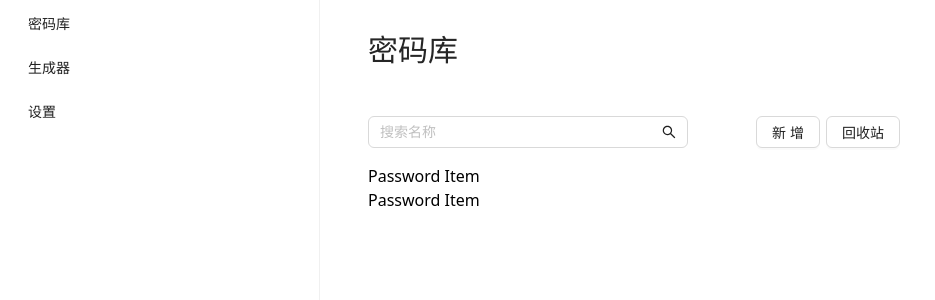
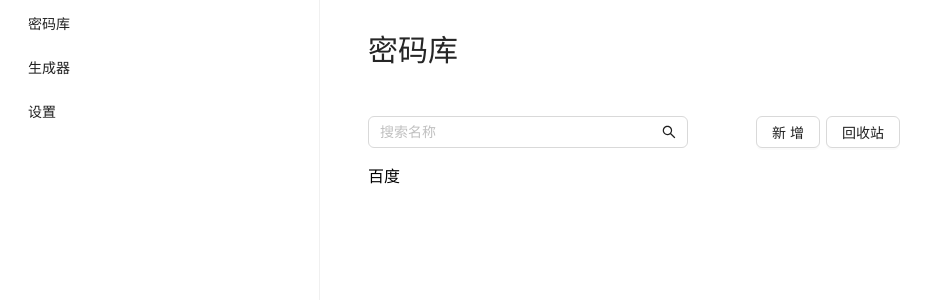
Before and after one commit to Lyyyttooon/yardpassword, a Next.js app: page /password-manager in a window 1280 px wide. Shown: the top 300 px of the page, without its empty margins (0-935 px from the left). Built offline with nearby package versions, Linux system fonts and the light colour scheme.

Commit message:
feat: 增加列表生成

```diff
--- a/src/app/password-manager/page.tsx
+++ b/src/app/password-manager/page.tsx
@@ -8,6 +8,14 @@ export default function PasswordManager() {
   const listData = [
     {
       name: '重要',
+      items: [
+        {
+          name: '百度',
+          website: 'www.baidu.com',
+          password: '12345678',
+          desc: '描述',
+        },
+      ],
     },
     {
       name: '通用',
--- a/src/components/password-items/index.tsx
+++ b/src/components/password-items/index.tsx
@@ -1,3 +1,37 @@
-export default function PasswordItem() {
-  return <div>Password Item</div>;
+import { useEffect, useState } from 'react';
+
+interface item {
+  name: string;
+  website: string;
 }
+
+export interface kindData {
+  name: string;
+  items: Array<item>;
+}
+
+interface Props {
+  kindData: kindData;
+}
+
+export default function PasswordItems(props: Props) {
+  const ele: JSX.Element[] = [];
+
+  const { kindData } = props;
+  const [listEle, setListEle] = useState(ele);
+
+  useEffect(dataList, [kindData]);
+
+  function dataList() {
+    if (!kindData.items) return;
+
+    const items: JSX.Element[] = [];
+
+    for (let i = 0; i < kindData.items.length; i++) {
+      items.push(<div>{kindData.items[i].name}</div>);
+    }
+    setListEle(items);
+  }
+
+  return <div>{listEle}</div>;
+}
--- a/src/components/password-list/index.tsx
+++ b/src/components/password-list/index.tsx
@@ -1,8 +1,9 @@
 import { useEffect, useState } from 'react';
-import PasswordItem from '../password-items';
+import PasswordItems from '../password-items';
+import { kindData } from '../password-items';
 
 interface Props {
-  listData: Array<object>;
+  listData: Array<kindData>;
 }
 
 export default function PasswordList(props: Props) {
@@ -16,7 +17,7 @@ export default function PasswordList(props: Props) {
   function showList() {
     const items: JSX.Element[] = [];
     for (let i = 0; i < listData.length; i++) {
-      items.push(<PasswordItem></PasswordItem>);
+      items.push(<PasswordItems kindData={listData[i]}></PasswordItems>);
     }
     setPasswordItems(items);
   }
```
